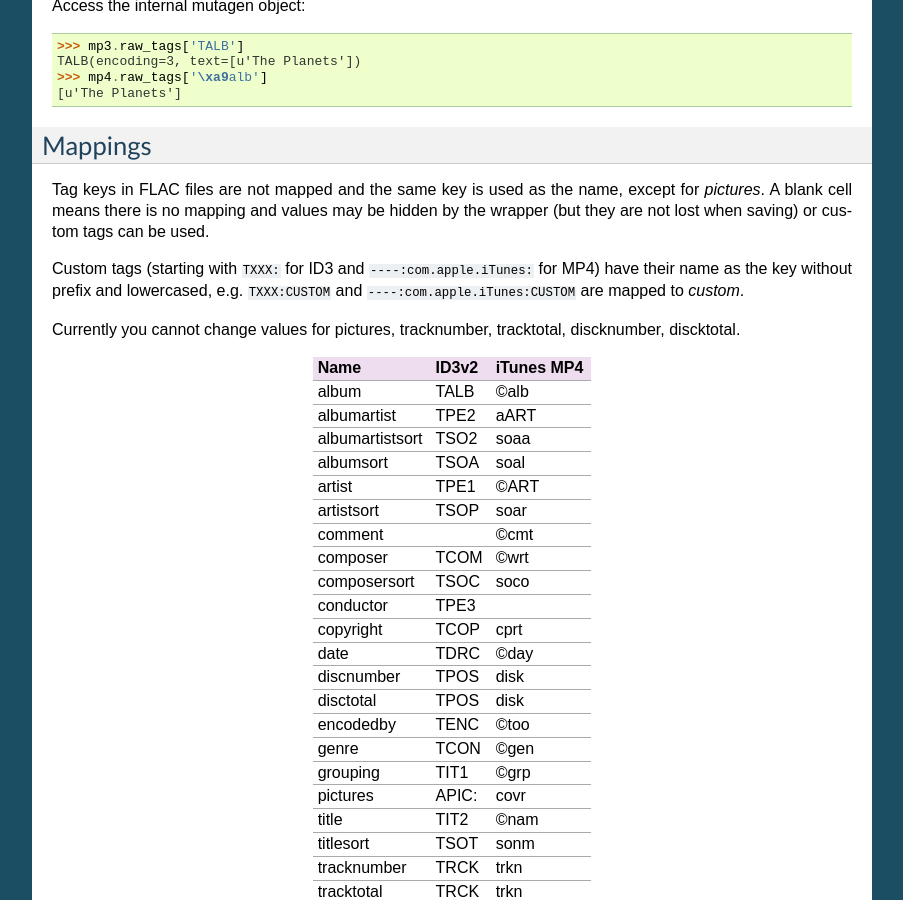
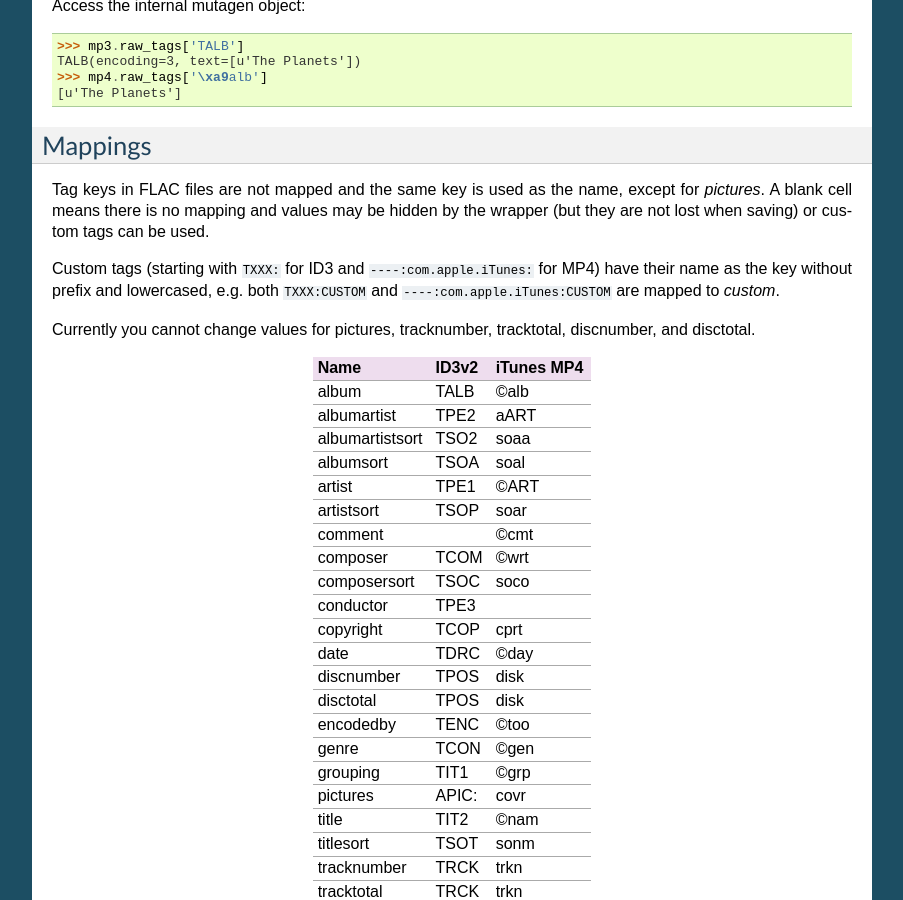
Before and after one commit to clee704/mutagenwrapper, a Sphinx documentation site: the page built from docs/index.rst, in a window 1280 px wide and 900 px high, scrolled down 1008 px. Shown: the whole window, without its empty margins (198-1101 px from the left). Built offline with Sphinx 7.4.7, drawn with Linux system fonts in a browser that asks for light colours.

Commit message:
Update docs

```diff
--- a/docs/index.rst
+++ b/docs/index.rst
@@ -83,10 +83,11 @@ tags can be used.
 
 Custom tags (starting with ``TXXX:`` for ID3 and ``----:com.apple.iTunes:``
 for MP4) have their name as the key without prefix and lowercased, e.g.
-``TXXX:CUSTOM`` and ``----:com.apple.iTunes:CUSTOM`` are mapped to *custom*.
+both ``TXXX:CUSTOM`` and ``----:com.apple.iTunes:CUSTOM`` are mapped to
+*custom*.
 
 Currently you cannot change values for pictures, tracknumber, tracktotal,
-discknumber, discktotal.
+discnumber, and disctotal.
 
 +-----------------+-------+------------+
 | Name            | ID3v2 | iTunes MP4 |
```
